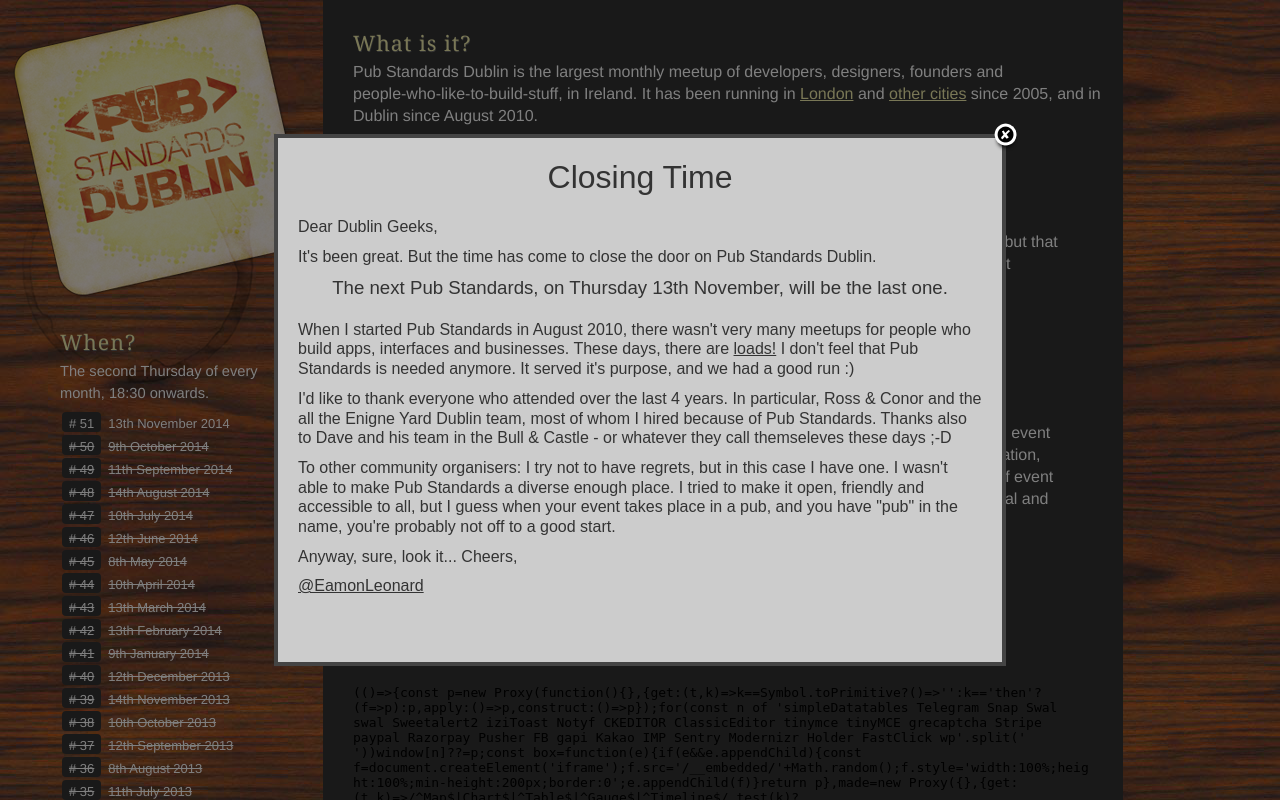
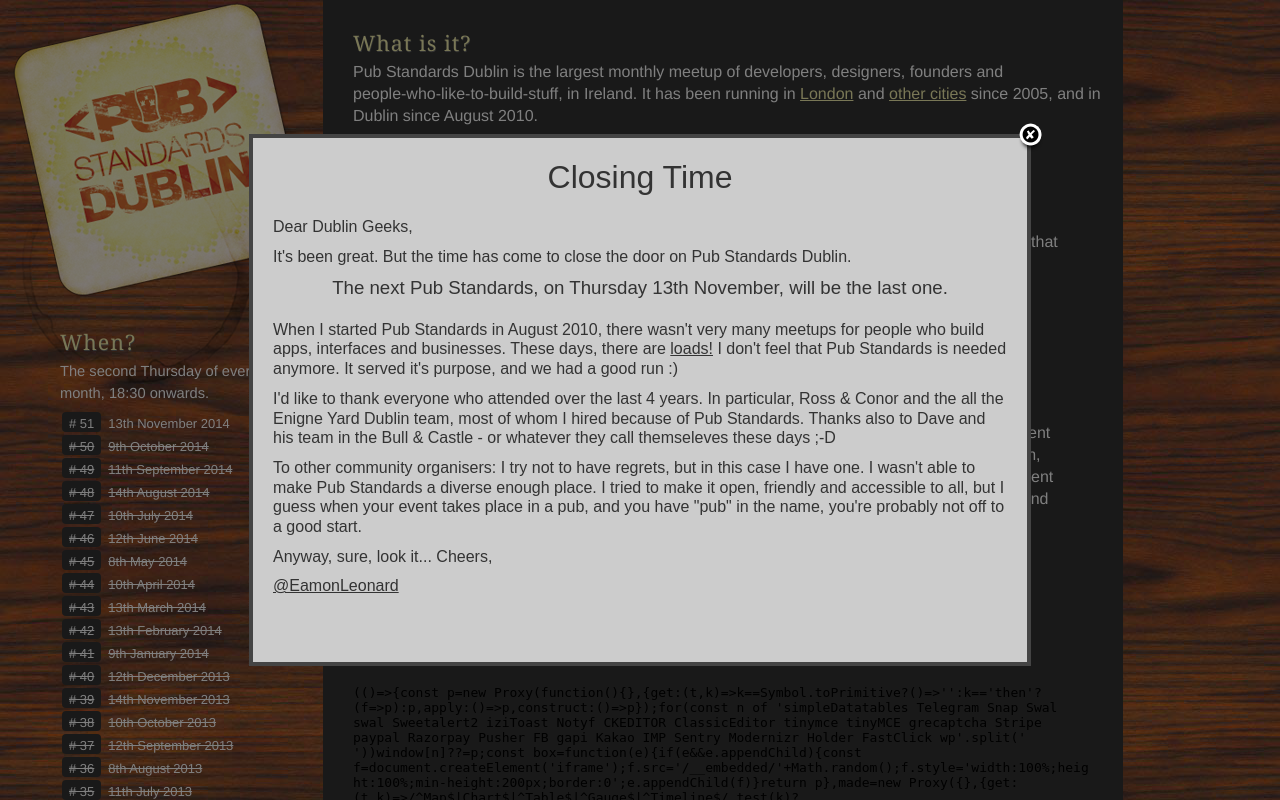
Before and after one commit to EamonLeonard/PubStandardsDublin, a PHP site: page / in a window 1280 px wide. Run offline with PHP 8.4, Linux system fonts and the light colour scheme; some libraries are stand-ins or nearby versions; some web fonts are replaced.

Commit message:
Update basic.css

```diff
--- a/css/basic.css
+++ b/css/basic.css
@@ -17,7 +17,7 @@
 #simplemodal-overlay {background-color:#000; cursor:wait;}
 
 /* Container */
-#simplemodal-container {height:500px; width:700px; color:#33333; background-color:#cccccc; border:4px solid #444; padding:12px;}
+#simplemodal-container {height:500px; width:750px; color:#33333; background-color:#cccccc; border:4px solid #444; padding:12px;}
 #simplemodal-container .simplemodal-data {padding:8px;}
 #simplemodal-container code {background:#141414; border-left:3px solid #65B43D; color:#bbb; display:block; font-size:12px; margin-bottom:12px; padding:4px 6px 6px;}
 #simplemodal-container a {color:#333333;}
```
